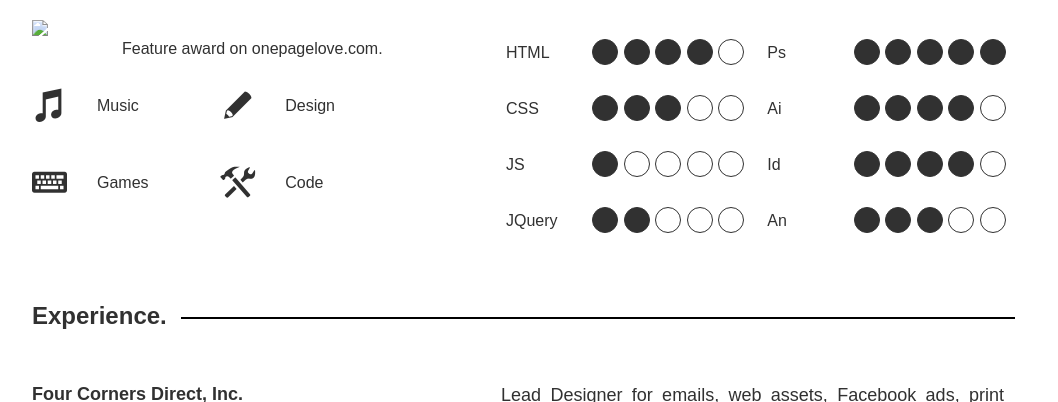
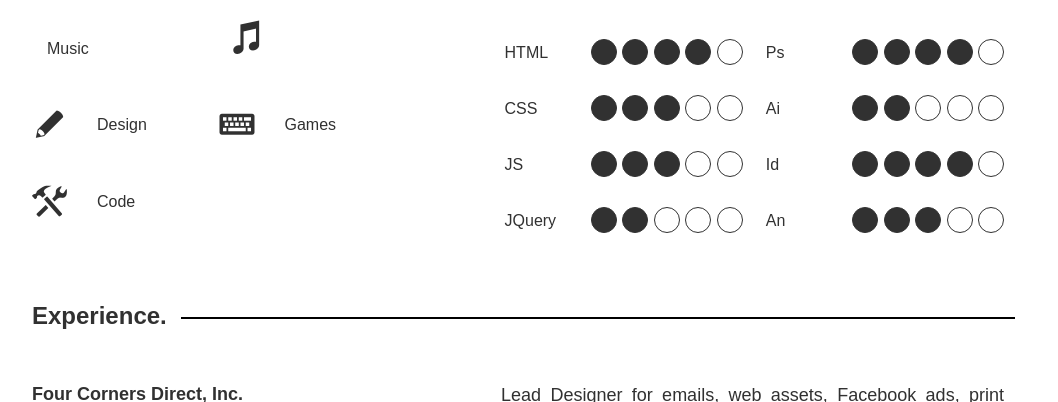
Before and after one commit to mdixon47/MD_Resume, a plain HTML site: page index.html in a window 1280 px wide. Shown: the part 734-1136 px from the top of the page, without its empty margins (120-1178 px from the left). Drawn offline with Linux system fonts and the light colour scheme.

Commit message:
Changed Items

```diff
--- a/index.html
+++ b/index.html
@@ -33,12 +33,11 @@
 	<section class="block">
 		<div class="int_awards clear">
 		<div class="section_header">
-			<h2>Interests & awards.</h2>
+			<h2>Interests &amp; awards.</h2>
 			<div class="line"></div>
 		</div>
 		<div class="int_awards_items">
-			<div class="clear"><img src="images/one-page-love-award.png">
-				<p>Feature award on <a href="http://onepagelove.com/bonjour" target="_blank">onepagelove.com.</a></p></div>
+
 				<div><span class="icon-music"></span><p>Music</p></div>
 				<div><span class="icon-pencil"></span><p>Design</p></div>
 				<div><span class="icon-keyboard"></span><p>Games</p></div>
@@ -80,8 +79,8 @@
 						<div class="title">JS</div>
 						<ul class="skill">
 							<li class="fill"></li>
-							<li></li>
-							<li></li>
+							<li class="fill"></li>
+							<li class="fill"></li>
 							<li></li>
 							<li></li>
 						</ul>
@@ -105,7 +104,7 @@
 						<li class="fill"></li>
 						<li class="fill"></li>
 						<li class="fill"></li>
-						<li class="fill"></li>
+						<li></li>
 					</ul>
 					</div>
 					<div class="skill_block">
@@ -113,8 +112,8 @@
 					<ul class="skill">
 						<li class="fill"></li>
 						<li class="fill"></li>
-						<li class="fill"></li>
-						<li class="fill"></li>
+						<li></li>
+						<li></li>
 						<li></li>
 					</ul>
 					</div>
```
